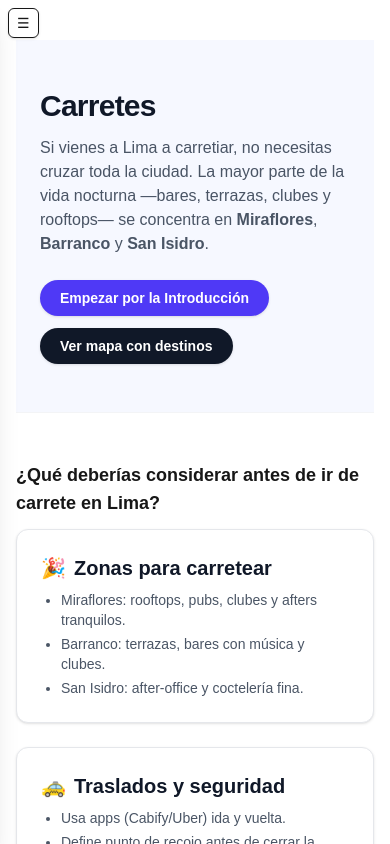
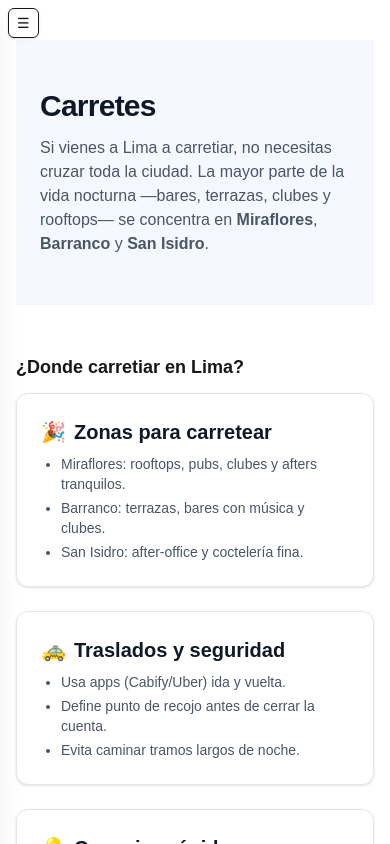
Before and after one commit to pschonffeldt/lima-para-chilenos, a Next.js app: page /carretes in a window 390 px wide. Built offline with nearby package versions, Linux system fonts and the light colour scheme.

Commit message:
fix(carretes): improve page spacing/layout
- Adjust section and card padding/margins/gaps
- Normalize grid breakpoints and container padding
- Tighten vertical rhythm; prevent overflow on small screens

```diff
--- a/src/app/carretes/page.tsx
+++ b/src/app/carretes/page.tsx
@@ -53,6 +53,7 @@ const LOCATION_FILTER: FilterConfig<PartiesLima> = {
 export default function CarretesPage() {
   return (
     <main className="space-y-10 py-10">
+      {/* Hero section */}
       <HeroSection
         title="Carretes"
         description={
@@ -63,28 +64,17 @@ export default function CarretesPage() {
             <strong>Barranco</strong> y <strong>San Isidro</strong>.
           </>
         }
-        actions={[
-          {
-            href: "/introduccion",
-            label: "Empezar por la Introducción",
-            variant: "primary",
-          },
-          { href: "/mapa", label: "Ver mapa con destinos", variant: "dark" },
-        ]}
       />
 
+      {/* Donde carretiar en lima section */}
       <ThreeWaySection
-        srTitle="¿Qué deberías considerar antes de ir de carrete en Lima?"
-        sectionTitle="¿Qué deberías considerar antes de ir de carrete en Lima?"
+        srTitle="¿Donde carretiar en Lima?"
+        sectionTitle="¿Donde carretiar en Lima?"
         items={PREPARTY_PRIMER}
         defaultCtaVariant="primary"
       />
 
-      <h2 className="text-3xl font-bold tracking-tight">
-        ¿Donde carretiar en Lima?
-      </h2>
-
-      <div className="h-9" />
+      {/* Carrete filter section */}
       <ChipFilterBoard
         items={PARTIES_LIMA}
         filters={[LOCATION_FILTER, PRICE_FILTER]}
```
